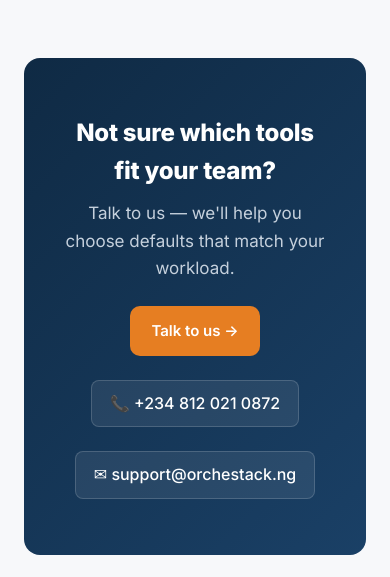
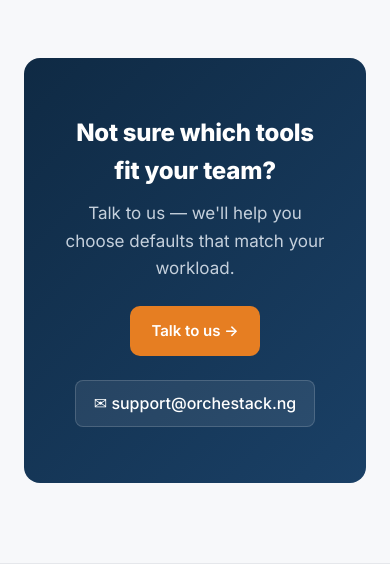
Before and after one commit to tripleaceme/orchestack-public, a plain HTML site: page front-facing/services.html in a window 390 px wide. Shown: the part 5972-6549 px from the top of the page. Drawn offline with Linux system fonts and the light colour scheme.

Commit message:
chore(services): drop the leftover phone number from the "Talk to us" block
The contact-page phone-number removal earlier this session missed the
mirror on services.html (the "Not sure which tools fit your team?"
help block at the bottom). Removing it here for consistency; email is
now the only inbound-support channel.

```diff
--- a/front-facing/services.html
+++ b/front-facing/services.html
@@ -234,7 +234,6 @@
       <p>Talk to us — we'll help you choose defaults that match your workload.</p>
       <a class="btn btn-cta" href="contact.html">Talk to us →</a>
       <div class="lines">
-        <a href="tel:+2348120210872">📞 +234 812 021 0872</a>
         <a href="mailto:support@orchestack.ng">✉ support@orchestack.ng</a>
       </div>
     </div>
```
